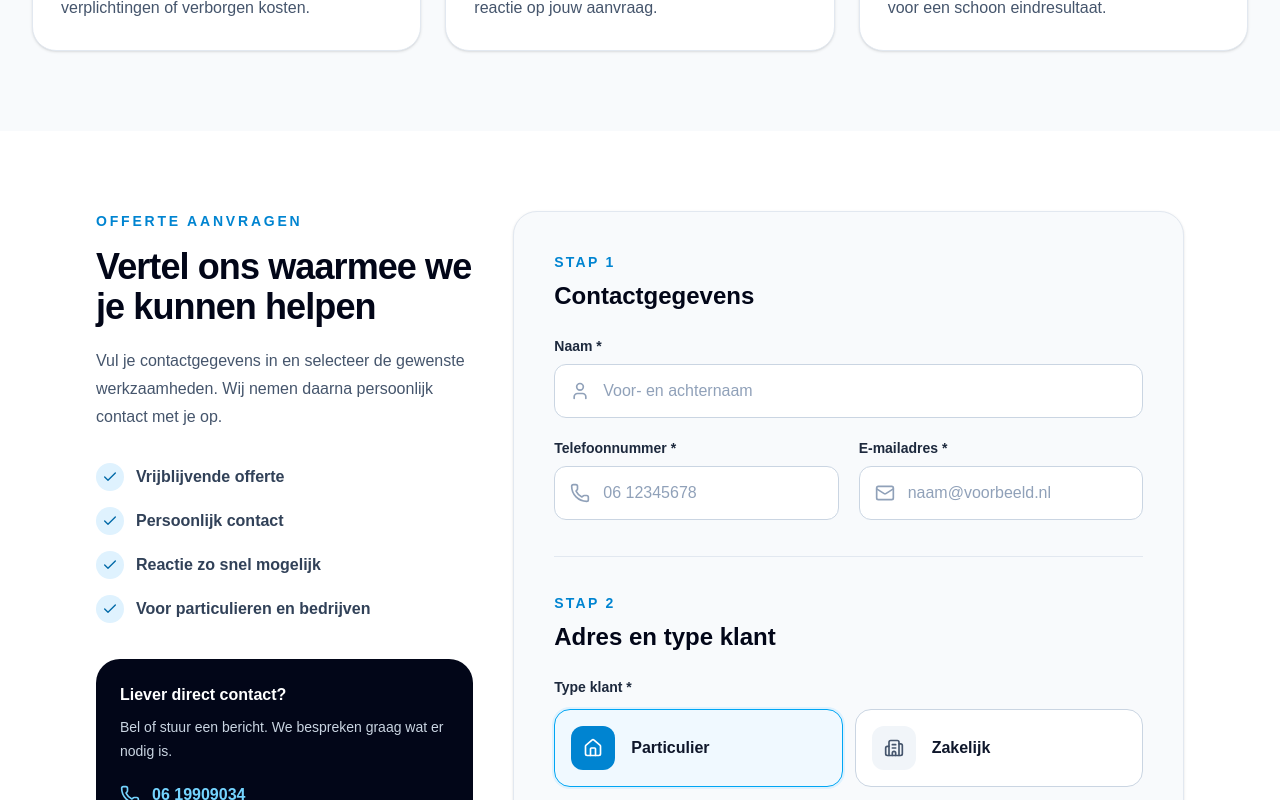
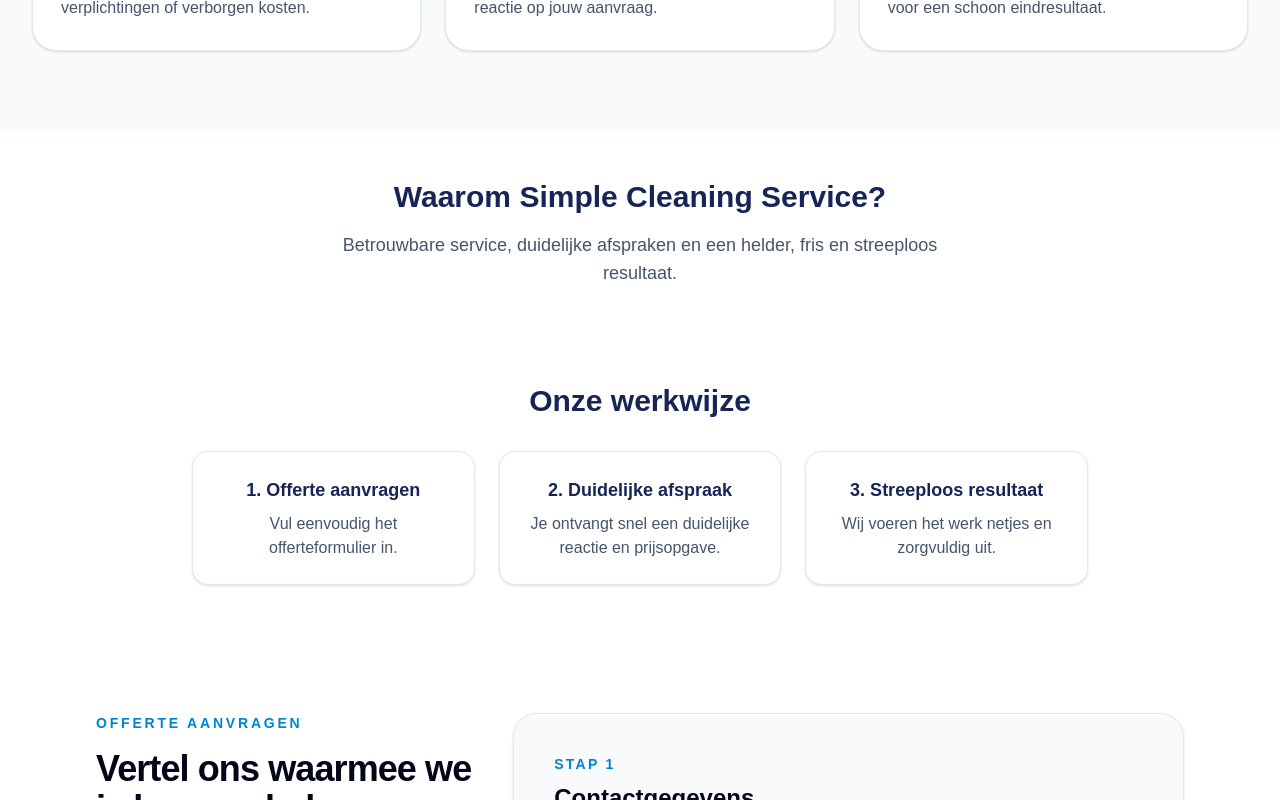
Before and after one commit to SimpleCleaning/scs-website, a Next.js app: page / in a window 1280 px wide. Shown: the part 1300-2100 px from the top of the page. Built offline with nearby package versions, Linux system fonts and the light colour scheme.

Commit message:
Navigatiemenu koppelen aan homepage secties

```diff
--- a/app/page.tsx
+++ b/app/page.tsx
@@ -18,10 +18,71 @@ export default function HomePage() {
       <Header />
 
       <main className="min-h-screen bg-white text-slate-900">
-        <Hero />
-        <Benefits />
-        <QuoteForm />
-        <CTA />
+        <section id="home" className="scroll-mt-40">
+          <Hero />
+        </section>
+
+        <section id="diensten" className="scroll-mt-40">
+          <Benefits />
+        </section>
+
+        <section id="waarom" className="scroll-mt-40">
+          <div className="mx-auto max-w-7xl px-4 py-12 sm:px-6">
+            <h2 className="text-center text-3xl font-black text-blue-950">
+              Waarom Simple Cleaning Service?
+            </h2>
+
+            <p className="mx-auto mt-4 max-w-2xl text-center text-lg text-slate-600">
+              Betrouwbare service, duidelijke afspraken en een helder,
+              fris en streeploos resultaat.
+            </p>
+          </div>
+        </section>
+
+        <section id="werkwijze" className="scroll-mt-40">
+          <div className="mx-auto max-w-7xl px-4 py-12 sm:px-6">
+            <h2 className="text-center text-3xl font-black text-blue-950">
+              Onze werkwijze
+            </h2>
+
+            <div className="mx-auto mt-8 grid max-w-4xl gap-6 md:grid-cols-3">
+              <div className="rounded-2xl border border-slate-200 bg-white p-6 text-center shadow-sm">
+                <p className="text-lg font-bold text-blue-950">
+                  1. Offerte aanvragen
+                </p>
+                <p className="mt-2 text-slate-600">
+                  Vul eenvoudig het offerteformulier in.
+                </p>
+              </div>
+
+              <div className="rounded-2xl border border-slate-200 bg-white p-6 text-center shadow-sm">
+                <p className="text-lg font-bold text-blue-950">
+                  2. Duidelijke afspraak
+                </p>
+                <p className="mt-2 text-slate-600">
+                  Je ontvangt snel een duidelijke reactie en prijsopgave.
+                </p>
+              </div>
+
+              <div className="rounded-2xl border border-slate-200 bg-white p-6 text-center shadow-sm">
+                <p className="text-lg font-bold text-blue-950">
+                  3. Streeploos resultaat
+                </p>
+                <p className="mt-2 text-slate-600">
+                  Wij voeren het werk netjes en zorgvuldig uit.
+                </p>
+              </div>
+            </div>
+          </div>
+        </section>
+
+        <section id="offerte" className="scroll-mt-40">
+          <QuoteForm />
+        </section>
+
+        <section id="contact" className="scroll-mt-40">
+          <CTA />
+        </section>
       </main>
     </>
   );
```
